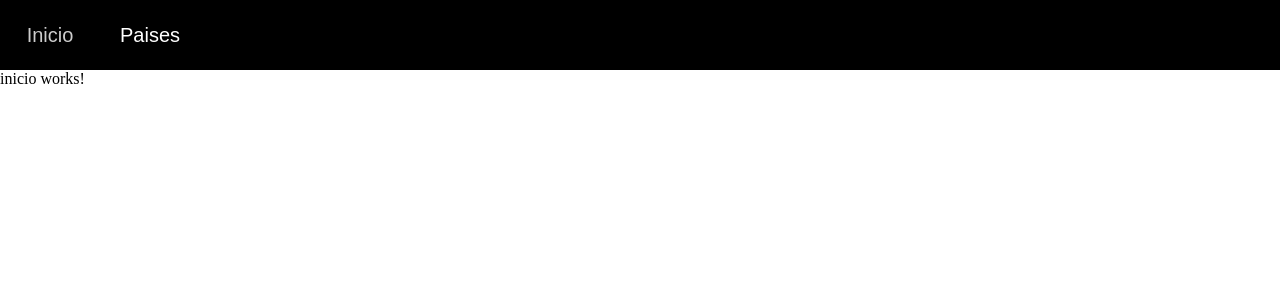
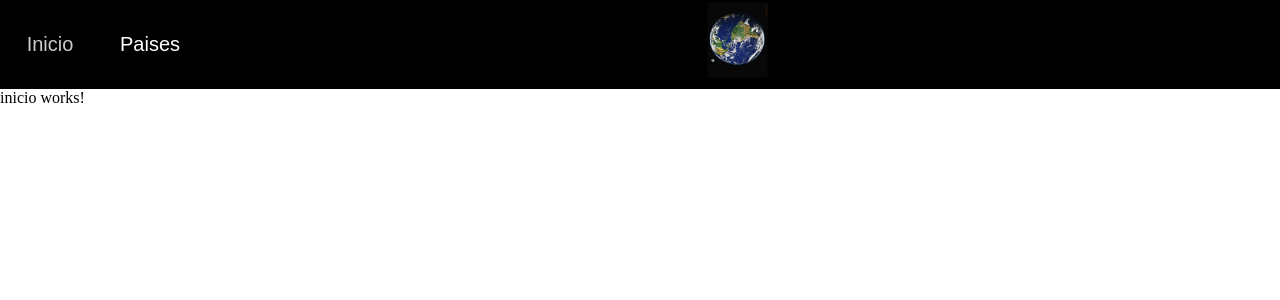
Before and after one commit to Cristian221097/Paises, an Angular app: page / in a window 1280 px wide. Shown: the top 300 px of the page. Built offline with nearby package versions, Linux system fonts and the light colour scheme.

Commit message:
modificando los estilos de los paises el logo y el menu

```diff
--- a/src/app/app.component.html
+++ b/src/app/app.component.html
@@ -3,8 +3,14 @@
         <ul>
             <a [routerLink]="['Inicio']" ><li>Inicio</li></a>
             <a [routerLink]="['Paises']" ><li>Paises</li></a>
-        </ul>
+       </ul>
     </nav>
+
+    <div id="logo">
+        <img src="../assets/img/tierra.jpg" id="imagenTierra"/>
+    </div>
+
+
 </header>
 
 
--- a/src/assets/styles.css
+++ b/src/assets/styles.css
@@ -8,9 +8,46 @@
 #cabecera
 {
     width: 100%;
-    height: 70px;
+    height: 89px;
     background-color: black;
 }
+
+/*logo*/
+#logo
+{
+    position: absolute;
+    width: 75px;
+    height: 60px;
+    top: 10px;
+    left: 700px;
+}
+
+
+
+#imagenTierra
+{
+    width: 100%;
+    height: 100%;
+    animation-name: tierra-rotacion;
+    animation-duration: 10s;
+    animation-iteration-count: infinite;
+    animation-timing-function: linear;
+
+}
+
+@keyframes tierra-rotacion
+{
+    from{
+        transform: rotateZ(0deg);
+    }
+    to{
+        transform: rotateZ(360deg);
+    }
+
+
+}
+
+
 
 /*menu*/
 #menu
@@ -29,7 +66,8 @@
 {
     float: left;
     width: 100px;
-    line-height: 70px;
+    height: 100%;
+    line-height: 89px;
     list-style: none;
     text-align: center;
 }
@@ -51,23 +89,23 @@
 
 #ContenedorPrincipal
 {
-    width: 80%;
+    width:75%;
     height: 680px;
-    overflow: scroll;
-    border: 1px solid black;
+    overflow: auto;
+    border: 2px solid white;
+    border-top: none;
     margin: 0px auto;
-
-    background-color: rgb(66, 186, 223);
+    background-color: transparent;
 
 
 }
 
 #CajaPais
 {
-    width: 500px;
-    height: 220px;
+    width: 333px;
+    height: 205px;
     background-color: white;
-    margin: 27px;
+    margin: 20px;
     list-style: none;
     text-align: center;
     border-radius: 30px;
@@ -94,7 +132,7 @@
 #cajaenlace h2
 {
 
-    font-size: 30px;
+    font-size: 27px;
 }
 
 #cajaenlace p
```
Also changed, not shown: src/assets/img/tierra.jpg (added).
